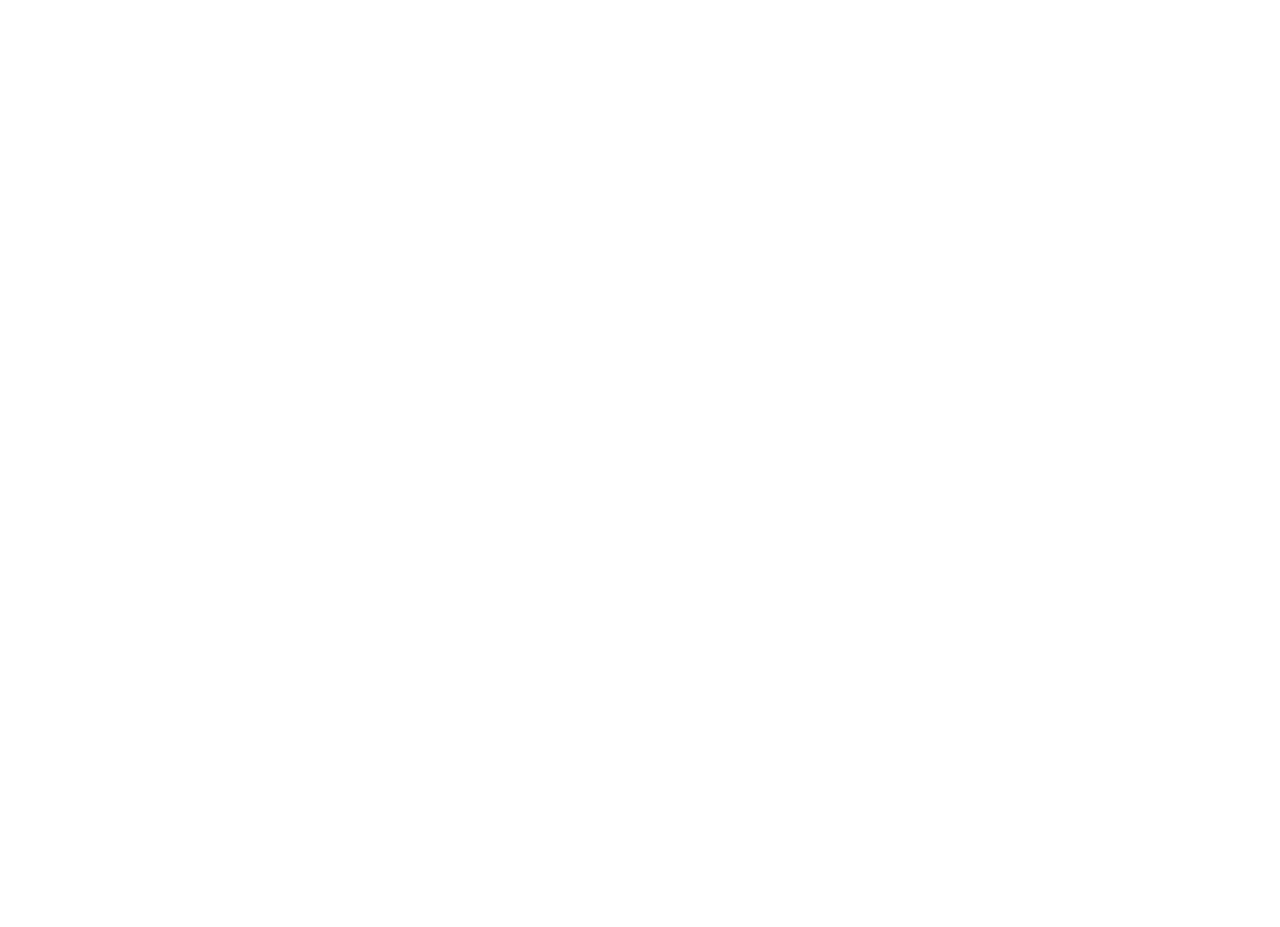
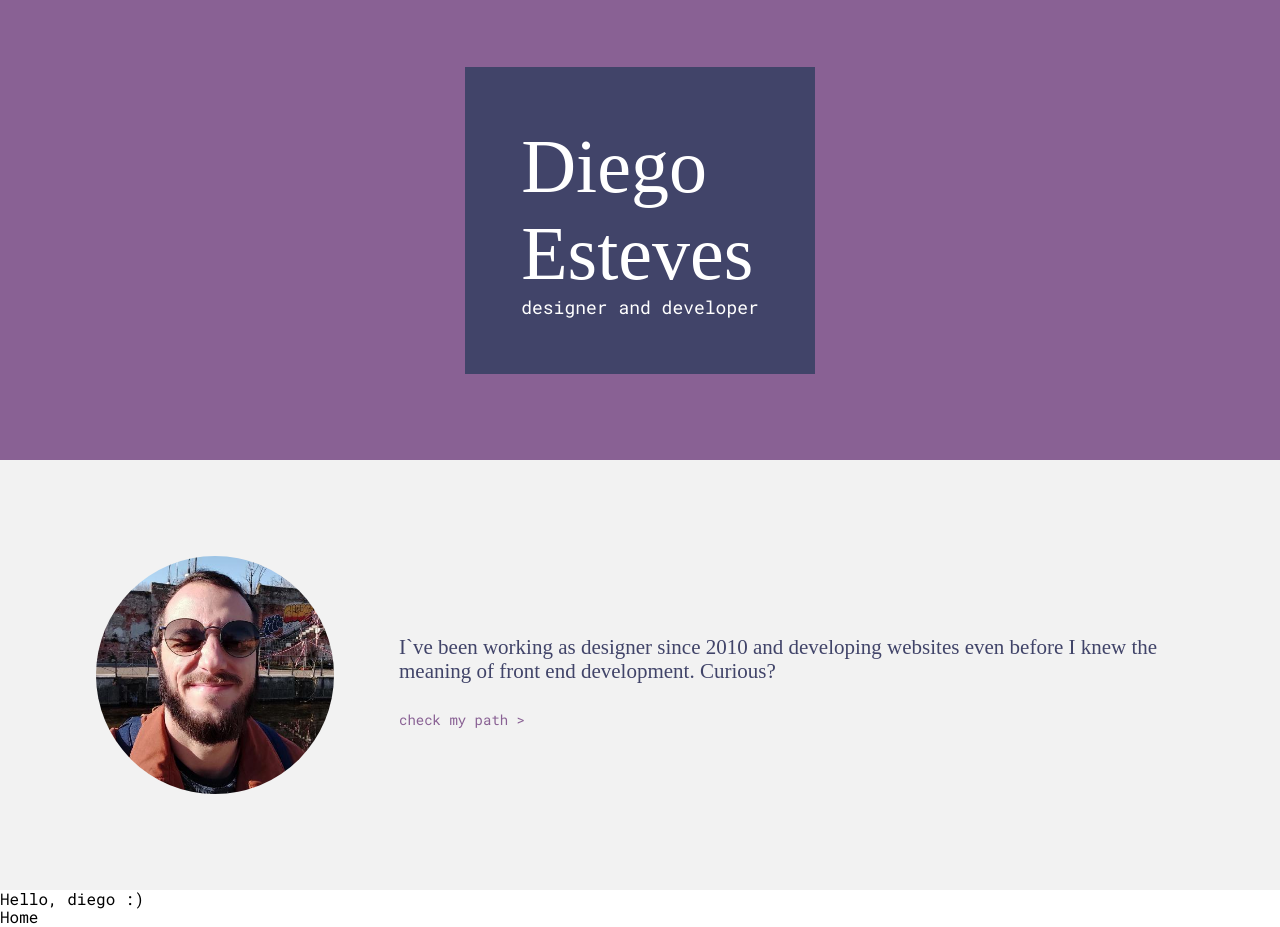
Before and after one commit to diegofelipece/nxt-diego-esteves, a Next.js app: page / in a window 1280 px wide. Shown: the part 340-1267 px from the top of the page. Before the commit the page ends 800 px from the top, so only its background shows below. Built offline with nearby package versions, Linux system fonts and the light colour scheme.

Commit message:
feat: crate some home components

```diff
--- /dev/null
+++ b/components/AboutMe.tsx
@@ -0,0 +1,26 @@
+import Image from 'next/image';
+import styles from '../styles/components/AboutMe.module.scss';
+import Button from './Button';
+
+const AboutMe = () => {
+  return (
+    <div className={styles.about_me}>
+      <div className={styles.about_me__image}>
+        <Image
+          src="/diego.jpg"
+          alt="Picture of the author"
+          width={238}
+          height={238}
+        />
+      </div>
+      <div className={styles.about_me__description}>
+        <p className={styles.about_me__description__text}>
+          I`ve been working as designer since 2010 and developing websites even before I knew the meaning of front end development. Curious?
+        </p>
+        <Button label={'check my path >'}></Button>
+      </div>
+    </div>
+  );
+}
+
+export default AboutMe;
--- /dev/null
+++ b/components/BigBanner.tsx
@@ -0,0 +1,14 @@
+import styles from '../styles/components/BigBanner.module.scss';
+
+const BigBanner = () => {
+  return (
+    <div className={styles.big_banner}>
+      <div className={styles.big_banner__box}>
+        <h1 className={styles.big_banner__box__title}>Diego<br />Esteves</h1>
+        <p className={styles.big_banner__box__subtitle}>designer and developer</p>
+      </div>
+    </div>
+  );
+};
+
+export default BigBanner;
--- /dev/null
+++ b/components/Button.tsx
@@ -0,0 +1,11 @@
+import styles from '../styles/components/Button.module.scss';
+
+interface ButtonProps {
+  label: string;
+}
+
+const Button = ({ label }: ButtonProps) => (
+  <button className={`${styles.button} ${styles['--primary']}`}>{label}</button>
+)
+
+export default Button;
--- a/package.json
+++ b/package.json
@@ -8,6 +8,7 @@
   },
   "dependencies": {
     "next": "12.0.10",
+    "normalize.css": "^8.0.1",
     "react": "17.0.2",
     "react-dom": "17.0.2"
   },
--- a/pages/index.tsx
+++ b/pages/index.tsx
@@ -1,5 +1,7 @@
 import type { NextPage } from 'next'
 import Head from 'next/head'
+import AboutMe from '../components/AboutMe';
+import BigBanner from '../components/BigBanner';
 import styles from '../styles/pages/Home.module.scss'
 
 export interface HomeData {
@@ -14,6 +16,8 @@
         <meta name="description" content="Generated by create next app" />
       </Head>
       <main>
+        <BigBanner />
+        <AboutMe />
         Hello, {name} :)
         <br />
         Home
--- /dev/null
+++ b/styles/_variables.scss
@@ -0,0 +1,7 @@
+$roboto: 'Roboto Mono', monospace;
+$caslon: 'ACaslonPro-Regular', serif;
+
+$primary-color: #896194;
+$secondary-color: #414469;
+$white-color: #ffffff;
+$black-color: #000000;
--- /dev/null
+++ b/styles/components/AboutMe.module.scss
@@ -0,0 +1,31 @@
+@import '../_variables.scss';
+
+.about_me {
+  background-color: #f2f2f2;
+  padding: 6rem;
+  display: flex;
+  flex-flow: row;
+  align-items: center;
+  justify-content: center;
+
+  &__image {
+    border-radius: 100%;
+    height: auto;
+    width: auto;
+    overflow: hidden;
+    position: relative;
+    flex-grow: initial;
+    display: flex;
+    min-width: 238px;
+    margin-right: 65px;
+  }
+
+  &__description {
+    width: auto;
+    &__text {
+      font-family: $caslon;
+      font-size: 21px;
+      color: $secondary-color;
+    }
+  }
+}
--- /dev/null
+++ b/styles/components/BigBanner.module.scss
@@ -0,0 +1,33 @@
+@import '../_variables.scss';
+
+.big_banner {
+  background-color: $primary-color;
+  height: 100vh;
+  width: 100%;
+  position: relative;
+  display: flex;
+  flex-flow: column;
+  align-items: center;
+  justify-content: flex-end;
+  padding: 86px;
+
+  &__box {
+    color: $white-color;
+    background-color: $secondary-color;
+    padding: 56px;
+
+    &__title {
+      font-family: $caslon;
+      font-weight: normal;
+      font-size: 76px;
+      padding: 0;
+      margin: 0;
+    }
+
+    &__subtitle {
+      font-size: 18px;
+      padding: 0;
+      margin: 0;
+    }
+  }
+}
--- /dev/null
+++ b/styles/components/Button.module.scss
@@ -0,0 +1,34 @@
+@import '../_variables.scss';
+
+.button {
+  background: none;
+  border: none;
+  font-size: 14px;
+  cursor: pointer;
+  padding: 8px 0;
+  position: relative;
+
+  &:before {
+    content: '';
+    height: 2px;
+    width: 0%;
+    background: $primary-color;
+    position: absolute;
+    bottom: 0;
+    transition: width 0.4s ease;
+  }
+
+  &:hover {
+    &:before {
+      width: 100%;
+    }
+  }
+
+  &.--primary {
+    color: $primary-color;
+  }
+
+  &.--secondary {
+    color: $secondary-color;
+  }
+}
--- a/styles/globals.scss
+++ b/styles/globals.scss
@@ -1,30 +1,30 @@
+@import "./_variables";
+@import 'normalize.css/normalize.css';
+
 // tipography
-@import 'https://fonts.googleapis.com/css?family=Roboto+Mono';
+@import "https://fonts.googleapis.com/css?family=Roboto+Mono";
 
-@mixin font-face($family ,$name, $weight, $style) {
+@mixin font-face($family, $name, $weight, $style) {
 	@font-face {
 		font-family: $family;
-		src:
-		  	url('/fonts/' + $name + '.eot?#iefix') format('embedded-opentype'),
-		  	url('/fonts/' + $name + '.otf')  format('opentype'),
-			url('/fonts/' + $name + '.woff') format('woff'),
-			url('/fonts/' + $name + '.ttf')  format('truetype'),
-			url('/fonts/' + $name + '.svg#' + $name + '') format('svg');
+		src: url("/fonts/" + $name + ".eot?#iefix") format("embedded-opentype"),
+			url("/fonts/" + $name + ".otf") format("opentype"), url("/fonts/" + $name + ".woff") format("woff"),
+			url("/fonts/" + $name + ".ttf") format("truetype"), url("/fonts/" + $name + ".svg#" + $name + "") format("svg");
 		font-weight: $weight;
 		font-style: $style;
 	}
 }
 
-@include font-face('ACaslonPro', 'ACaslonPro-Regular', 'normal', 'normal');
-
-$roboto: 'Roboto Mono', monospace;
-$caslon: 'ACaslonPro-Regular', serif;
+@include font-face("ACaslonPro", "ACaslonPro-Regular", "normal", "normal");
 
 html,
-body {
+body,
+main {
 	padding: 0;
 	margin: 0;
 	font-family: $roboto;
+	position: relative;
+	width: 100%;
 }
 
 a {
```
Also changed, not shown: public/diego.jpg (added), 1 other file (tests, documents, lock files or other folders). Lines whose indentation alone changed are shown as unchanged.
